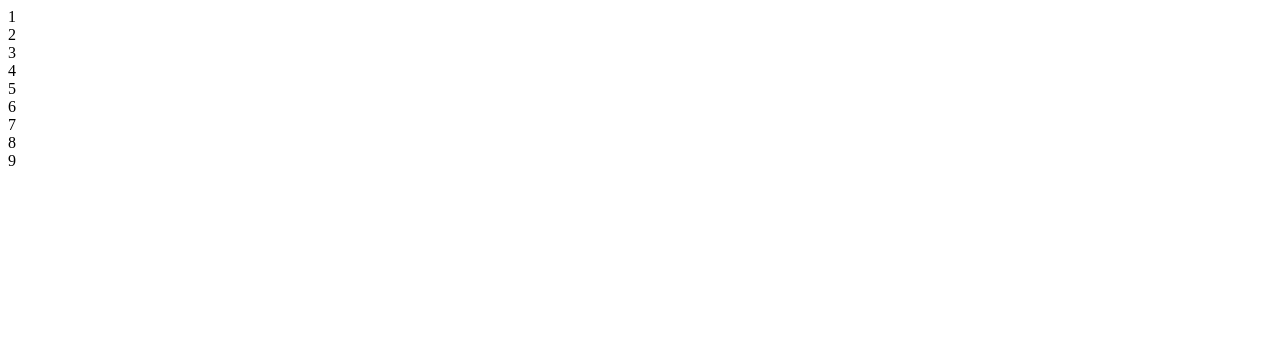
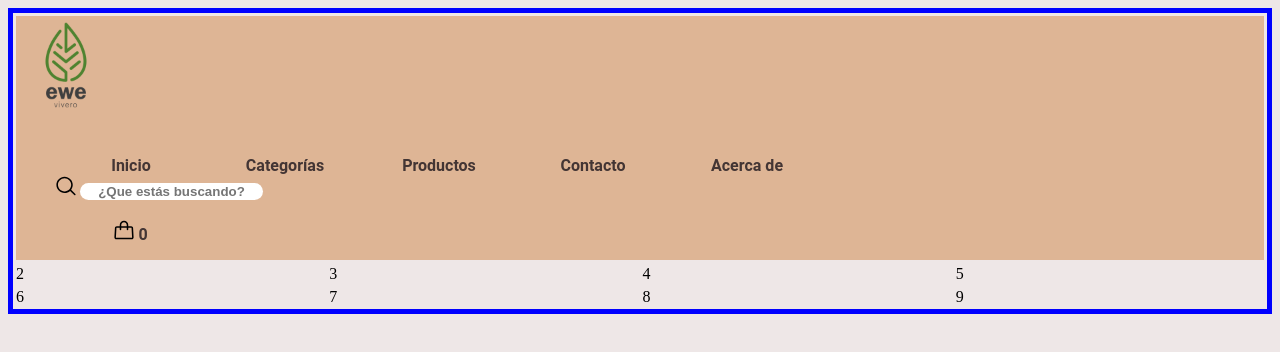
Before and after one commit to nagomez10/EweVivero, a plain HTML site: page index.html in a window 1280 px wide. Drawn offline with Linux system fonts and the light colour scheme.

Commit message:
primera version de prueba git-github, Estructura base de la pagina. prueba de ramas. integracion elementos dde header.

```diff
--- a/index.html
+++ b/index.html
@@ -7,10 +7,10 @@
     <meta name="viewport" content="width=device-width, initial-scale=1.0">
     <meta name="description"
         content="Ewe Vivero, es un emprendimiento familiar que nació por el amor a las plantas. Ubicado en pleno corazón de la ciudad de Buenos Aires">
-    <!--descripcion de la pag/ CEO-->
+    <!--descripcion de la pag/ SEO-->
     <meta name="keywords"
         content="EWE, VIVERO, EWE VIVERO, VIVERO EN BUENOS AIRES, EMPRENDIMIENTO, EMPRENDIMIENTO FAMILIAR, FAMILIAR">
-    <!--keywords/ CEO-->
+    <!--keywords/ SEO-->
     <title>Ewe Vivero</title>
     <link rel="stylesheet" type="text/css" href="style.css"> <!--hoja de estilo externa-->
     <link rel="preconnect" href="https://fonts.gstatic.com"> <!--acceso a uso de google fonts-->
@@ -20,16 +20,74 @@
 </head>
 
 <body>
-    <div class="container">
-        <div>1</div>
-        <div>2</div>
-        <div>3</div>
-        <div>4</div>
-        <div>5</div>
-        <div>6</div>
-        <div>7</div>
-        <div>8</div>
-        <div>9</div>
+    <div class="grid-container">
+<!--header inicio-->
+        <div class="itemHeader">
+            <!--inicio menu-->
+            <Nav>
+                <!-- Brand -->
+                <a href="index.html"><img src="assets/images/eweLogo.png" alt="Ewe Vivero" style="width:100px;"></a>
+                <div>
+                    <ul>
+                        <li class="navItem"><a class="navLink" href="index.html">Inicio</a></li>
+                        <li class="navItem"><a class="navLink" href="categorias.html">Categorías</a></li>
+                        <li class="navItem"><a class="navLink" href="productos.html">Productos</a></li>
+                        <li class="navItem"><a class="navLink" href="contacto.html">Contacto</a></li>
+                        <li class="navItem"><a class="navLink" href="acercaDe.html">Acerca de</a></li>
+                        <!--window search inicio-->
+                        <li class="list-item">
+                            <form method="get" action="search">
+                                <span>
+                                    <svg width="20" height="20" version="1.1" id="Layer_1"
+                                        xmlns="http://www.w3.org/2000/svg" xmlns:xlink="http://www.w3.org/1999/xlink"
+                                        x="0px" y="0px" viewBox="0 0 20 20" style="enable-background:new 0 0 20 20;"
+                                        xml:space="preserve">
+                                        <path d="M19.38,17.97l-4.24-4.24c1.05-1.42,1.61-3.09,1.61-4.86c0-4.51-3.67-8.18-8.18-8.18S0.39,4.36,0.39,8.87
+                                        s3.67,8.18,8.18,8.18c2.05,0,4.01-0.76,5.52-2.15l4.18,4.18c0.15,0.15,0.35,0.23,0.56,0.23c0.21,0,0.4-0.08,0.56-0.23
+                                        C19.69,18.77,19.69,18.27,19.38,17.97z M15.18,8.87c0,3.64-2.96,6.61-6.61,6.61c-3.64,0-6.61-2.96-6.61-6.61s2.96-6.61,6.61-6.61
+                                        C12.21,2.26,15.18,5.23,15.18,8.87z"></path>
+                                    </svg>
+                                </span>
+                                 <!--window inicio-->
+                                <input class="headerSearch__input" type="text" name="q" min-length="2"
+                                    autocomplete="off" placeholder="¿Que estás buscando?" required="">
+                            </form>
+                        </li>
+                        <!--window search fin-->
+                        <!--inicio bolsa compras-->
+                        <li>
+                            <a href="#" uk-toggle="target: #cart-sidenav" class="desktop-list__link">
+                                <svg width="20" height="20" version="1.1" id="Layer_1"
+                                    xmlns="http://www.w3.org/2000/svg" xmlns:xlink="http://www.w3.org/1999/xlink"
+                                    x="0px" y="0px" viewBox="0 0 20 20" style="enable-background:new 0 0 20 20;"
+                                    xml:space="preserve">
+                                    <path
+                                        d="M19.61,17.3l-0.52-9.4c-0.06-0.99-0.88-1.77-1.87-1.77h-2.95V4.99c0-2.35-1.91-4.26-4.27-4.26S5.73,2.64,5.73,4.99v1.14
+                                    H2.78c-0.99,0-1.81,0.78-1.87,1.77l-0.52,9.4c-0.03,0.51,0.16,1.02,0.51,1.39c0.35,0.37,0.85,0.59,1.36,0.59h15.48
+                                    c0.51,0,1.01-0.21,1.36-0.58C19.45,18.31,19.63,17.81,19.61,17.3z M7.26,4.99c0-1.51,1.23-2.74,2.74-2.74s2.74,1.23,2.74,2.74v1.14
+                                    H7.26V4.99z M17.99,17.64c-0.04,0.04-0.12,0.11-0.25,0.11H2.26c-0.13,0-0.21-0.07-0.25-0.11c-0.04-0.04-0.1-0.13-0.09-0.26l0.52-9.4
+                                    C2.45,7.8,2.6,7.65,2.78,7.65h2.95v1.83c0,0.42,0.34,0.76,0.76,0.76s0.76-0.34,0.76-0.76V7.65h5.48v1.83c0,0.42,0.34,0.76,0.76,0.76
+                                    s0.76-0.34,0.76-0.76V7.65h2.95c0.18,0,0.34,0.14,0.35,0.33l0.52,9.4C18.09,17.51,18.03,17.6,17.99,17.64z">
+                                    </path>
+                                </svg>
+                                <span class="cart-qty background--primary contrast_text--primary">0</span>
+                            </a>
+                        </li>
+
+                    </ul>
+                </div>
+            </Nav>
+        </div>
+<!--header inicio-->
+
+        <div class="item">2</div>
+        <div class="item">3</div>
+        <div class="item">4</div>
+        <div class="item">5</div>
+        <div class="item">6</div>
+        <div class="item">7</div>
+        <div class="item">8</div>
+        <div class="item">9</div>
     </div>
 
 
--- a/style.css
+++ b/style.css
@@ -0,0 +1,58 @@
+body {
+    background-color: rgb(238, 231, 231);
+}
+
+.grid-container {
+    display: grid;
+    grid-template-columns: auto auto auto auto;
+    gap: 5px;
+    row-gap: 5px;
+    column-gap: 5px;
+    padding: 3px;
+    border: 5px solid blue;
+}
+
+/*.grid-container>div {
+    text-align: left;
+
+}*/
+
+.itemHeader {
+    background-color: #DEB595;
+    grid-area: 1 / 1 / span 1 /span 4;
+    /*area comienza en la fila 1 columna 1 se extiende hasta fila 1 columna 4 */
+}
+
+ul {
+    list-style-type: none;
+}
+
+ul li {
+    display: inline;
+}
+
+ul li a {
+    display: inline-block;
+    width: 150px;
+    height: 20px;
+    color: #433534;
+    font-weight: bold;
+    font-size: 16px;
+    text-align: center;
+    line-height: 20px;
+    text-decoration: none;
+    margin-left: 0px;
+    margin-top: 20px;
+    font-family: 'Bebas Neue', cursiva;
+    font-family: 'Montserrat', sans-serif;
+    font-family: 'Orbitron', sans-serif;
+    font-family: 'Roboto', sans-serif;
+}
+.headerSearch__input {
+    border-radius: 20px;
+    border: none;
+    background-color: #fff;
+    font-weight: bold;
+    color:  #433534;
+    text-align: center;
+}
```
